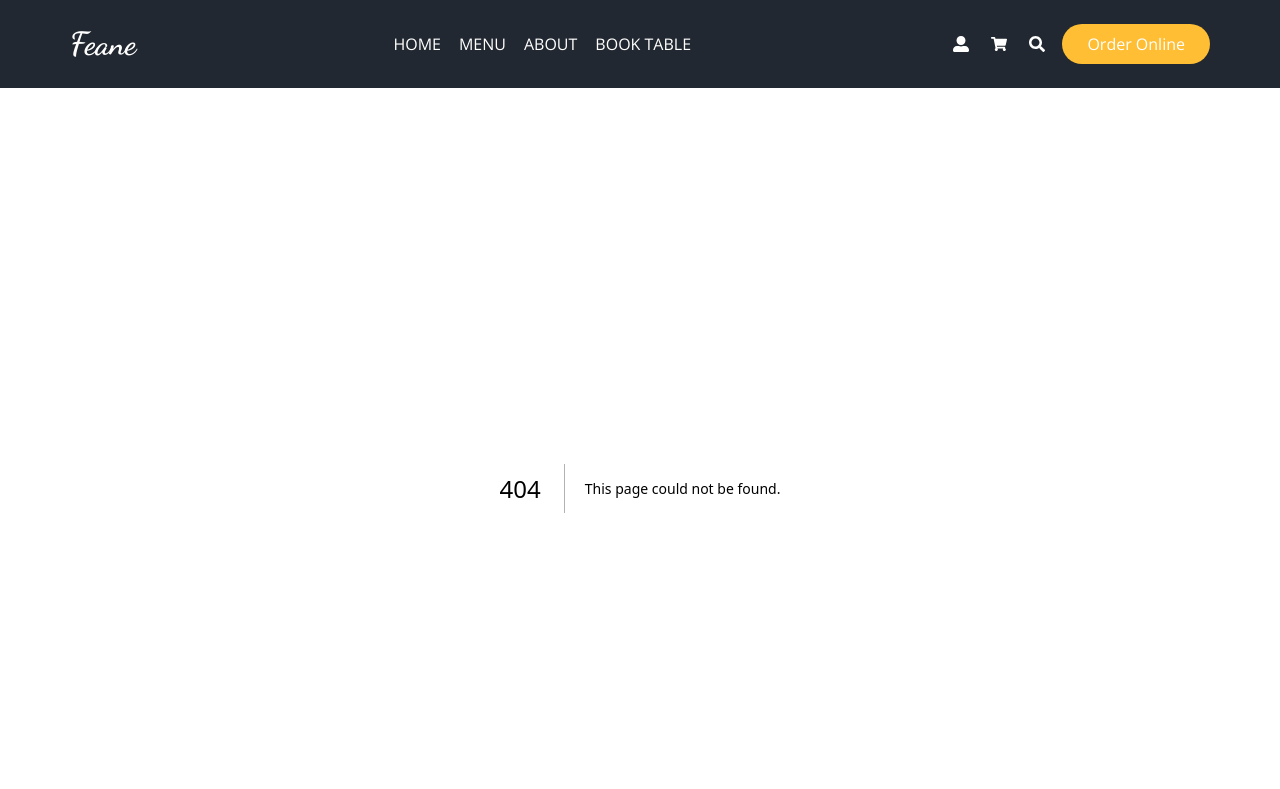
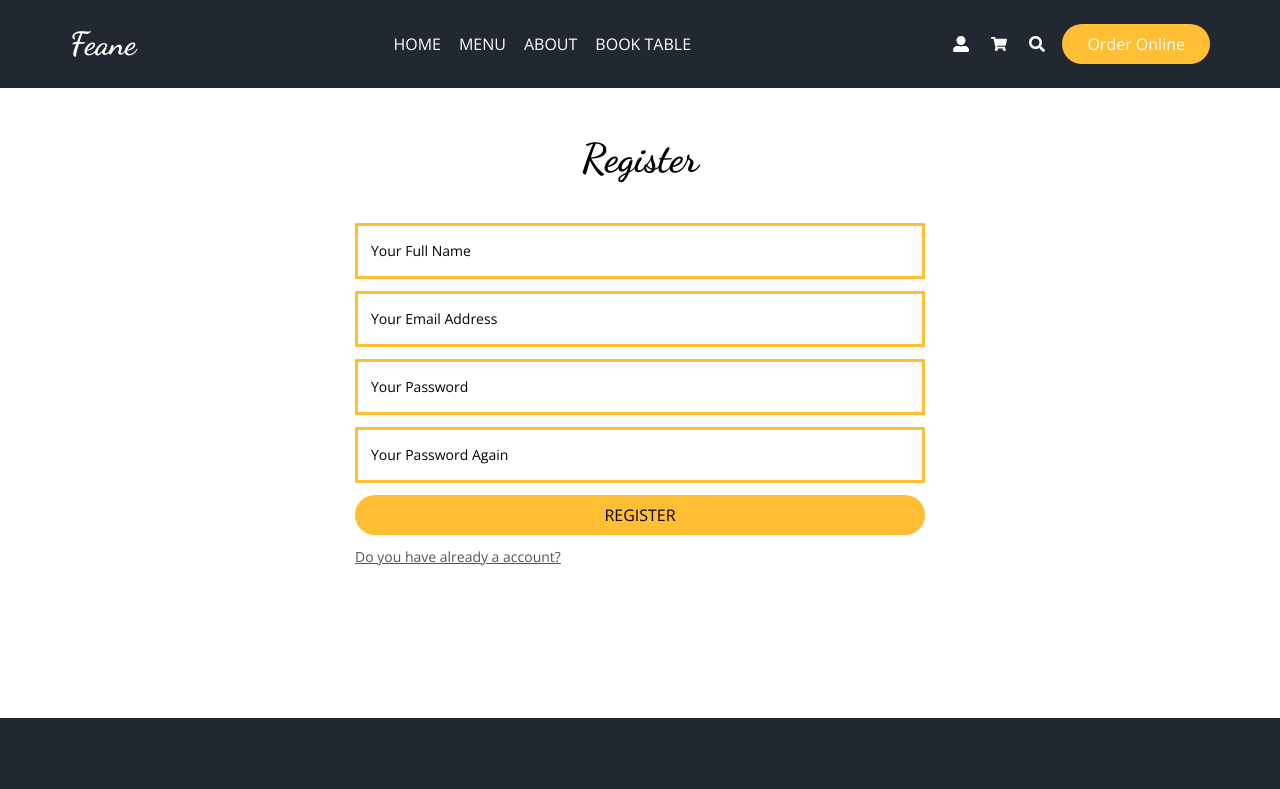
Before and after one commit to HuseyinKaraman/nextjs-food-ordering, a Next.js app: page /auth/register in a window 1280 px wide. Before the commit this address had no page. Shown: the top 789 px of the page. Built offline with nearby package versions, Linux system fonts and the light colour scheme.

Commit message:
Work on Login,Register Pages

```diff
--- a/components/layout/Header.jsx
+++ b/components/layout/Header.jsx
@@ -43,7 +43,7 @@ const Header = () => {
                     </div>
                 </nav>
                 <div className="flex gap-x-3 items-center">
-                    <Link href="/" className="px-[5px] py-[14px] hover:text-primary cursor-pointer transition-all">
+                    <Link href="/auth/login" className="px-[5px] py-[14px] hover:text-primary cursor-pointer transition-all">
                         <FaUserAlt />
                     </Link>
                     <Link href="/" className="px-[5px] py-[14px] hover:text-primary cursor-pointer transition-all">
--- /dev/null
+++ b/pages/admin/index.js
@@ -0,0 +1,68 @@
+import React from "react";
+import Title from "../../components/ui/Title";
+import Input from "../../components/form/Input";
+import { useFormik } from "formik";
+import { adminSchema } from "../../schema/adminSchema";
+import Link from "next/link";
+
+const Index = () => {
+    const onSubmit = async (values, actions) => {
+        await new Promise((resolve) => setTimeout(resolve, 2000));
+        alert(values.username)
+        alert(values.password)
+        actions.resetForm();
+    };
+
+    const { values, errors, touched, handleSubmit, handleChange, handleBlur } = useFormik({
+        initialValues: {
+            username: "",
+            password: "",
+        },
+
+        onSubmit,
+        validationSchema: adminSchema,
+    });
+
+    const inputs = [
+        {
+            name: "username",
+            type: "text",
+            placeholder: "Your Username",
+        },
+        {
+            name: "password",
+            type: "password",
+            placeholder: "Your Password",
+        },
+    ];
+
+    return (
+        <div className="container mx-auto py-20 sm:h-[630px]">
+            <Title addClass={"text-[40px] text-center"}>Admin Login</Title>
+                <form
+                    className="flex flex-col gap-y-3 w-1/2 min-w-[400px] justify-center mx-auto mt-[35px]"
+                    onSubmit={handleSubmit}
+                >
+                    {inputs.map((input, index) => (
+                        <Input
+                            key={index}
+                            {...input}
+                            onChange={handleChange}
+                            onBlur={handleBlur}
+                            value={values[input.name]}
+                            errorMessage={errors[input.name]}
+                            touched={touched[input.name]}
+                        />
+                    ))}
+                    <button className="btn-primary w-full" type="submit">
+                        LOGIN
+                    </button>
+                    <Link href={"/"} className="underline text-sm cursor-pointer text-gray-600">
+                       HomePage
+                    </Link>
+                </form>
+        </div>
+    );
+};
+
+export default Index;
--- /dev/null
+++ b/pages/auth/login.jsx
@@ -0,0 +1,70 @@
+import React from "react";
+import Title from "../../components/ui/Title";
+import Input from "../../components/form/Input";
+import { useFormik } from "formik";
+import { loginSchema } from "../../schema/loginSchema";
+import Link from "next/link";
+
+const Login = () => {
+    const onSubmit = async (values, actions) => {
+        await new Promise((resolve) => setTimeout(resolve, 2000));
+        alert(values.password)
+        actions.resetForm();
+    };
+
+    const { values, errors, touched, handleSubmit, handleChange, handleBlur } = useFormik({
+        initialValues: {
+            email: "",
+            password: "",
+        },
+
+        onSubmit,
+        validationSchema: loginSchema,
+    });
+
+    const inputs = [
+        {
+            name: "email",
+            type: "email",
+            placeholder: "Your Email Address",
+        },
+        {
+            name: "password",
+            type: "password",
+            placeholder: "Your Password",
+        },
+    ];
+
+    return (
+        <div className="container mx-auto py-20 sm:h-[630px]">
+            <Title addClass={"text-[40px] text-center"}>Login</Title>
+                <form
+                    className="flex flex-col gap-y-3 w-1/2 min-w-[400px] justify-center mx-auto mt-[35px]"
+                    onSubmit={handleSubmit}
+                >
+                    {inputs.map((input, index) => (
+                        <Input
+                            key={index}
+                            {...input}
+                            onChange={handleChange}
+                            onBlur={handleBlur}
+                            value={values[input.name]}
+                            errorMessage={errors[input.name]}
+                            touched={touched[input.name]}
+                        />
+                    ))}
+                    <button className="btn-primary w-full" type="submit">
+                        LOGIN
+                    </button>
+                    <button className="btn-primary w-full !bg-secondray !text-white" type="submit">
+                        <i className="fa-brands fa-github mr-2 !text-[18px]"></i>GITHUB
+                    </button>
+                    <Link href={"/auth/register"} className="underline text-sm cursor-pointer text-gray-600">
+                        Do you no have a account?
+                    </Link>
+                </form>
+        </div>
+    );
+};
+
+export default Login;
--- /dev/null
+++ b/pages/auth/register.jsx
@@ -0,0 +1,78 @@
+import React from "react";
+import Title from "../../components/ui/Title";
+import Input from "../../components/form/Input";
+import { useFormik } from "formik";
+import { registerSchema } from "../../schema/registerSchema";
+import Link from "next/link";
+
+const Register = () => {
+    const onSubmit = async (values, actions) => {
+        await new Promise((resolve) => setTimeout(resolve, 2000));
+        actions.resetForm();
+    };
+
+    const { values, errors, touched, handleSubmit, handleChange, handleBlur } = useFormik({
+        initialValues: {
+            fullName:"",
+            email: "",
+            password: "",
+            confirmPassword: "",
+        },
+
+        onSubmit,
+        validationSchema: registerSchema,
+    });
+
+    const inputs = [
+        {
+            name: "fullName",
+            type: "text",
+            placeholder: "Your Full Name",
+        },
+        {
+            name: "email",
+            type: "email",
+            placeholder: "Your Email Address",
+        },
+        {
+            name: "password",
+            type: "password",
+            placeholder: "Your Password",
+        },
+        {
+            name: "confirmPassword",
+            type: "password",
+            placeholder: "Your Password Again",
+        },
+    ];
+
+    return (
+        <div className="container mx-auto py-10 sm:h-[630px]">
+            <Title addClass={"text-[40px] text-center"}>Register</Title>
+                <form
+                    className="flex flex-col gap-y-3 w-1/2 min-w-[400px] justify-center mx-auto mt-[35px]"
+                    onSubmit={handleSubmit}
+                >
+                    {inputs.map((input, index) => (
+                        <Input
+                            key={index}
+                            {...input}
+                            onChange={handleChange}
+                            onBlur={handleBlur}
+                            value={values[input.name]}
+                            errorMessage={errors[input.name]}
+                            touched={touched[input.name]}
+                        />
+                    ))}
+                    <button className="btn-primary w-full" type="submit">
+                        REGISTER
+                    </button>
+                    <Link href={"/auth/login"} className="underline text-sm cursor-pointer text-gray-600">
+                        Do you have already a account?
+                    </Link>
+                </form>
+        </div>
+    );
+};
+
+export default Register
--- /dev/null
+++ b/schema/adminSchema.js
@@ -0,0 +1,8 @@
+import * as Yup from "yup";
+
+export const adminSchema = Yup.object().shape({
+    username: Yup.string().required("Username is required").min(3,"Username must be at least 3 characters"),
+    password: Yup.string().required("Password is required")
+    .min(8,"Password must be at least 8 characters")
+    .matches(/(?=.*?[A-Z])(?=.*?[a-z])(?=.*\d)(?=.*?[#?!@$%^&*-+.,])[A-Za-z\d@$!%*?&+.,]/,"Password must contain at least one upper case,lower case,one digit,special characters")
+});
--- /dev/null
+++ b/schema/loginSchema.js
@@ -0,0 +1,8 @@
+import * as Yup from "yup";
+
+export const loginSchema = Yup.object().shape({
+    email: Yup.string().email("Email is invalid").required("Email is required"),
+    password: Yup.string().required("Password is required")
+    .min(8,"Password must be at least 8 characters")
+    .matches(/(?=.*?[A-Z])(?=.*?[a-z])(?=.*\d)(?=.*?[#?!@$%^&*-+.,])[A-Za-z\d@$!%*?&+.,]/,"Password must contain at least one upper case,lower case,one digit,special characters")
+});
--- /dev/null
+++ b/schema/registerSchema.js
@@ -0,0 +1,16 @@
+import * as Yup from "yup";
+
+export const registerSchema = Yup.object().shape({
+    fullName: Yup.string().min(5, "Full name must be at least 5 characters").required("Full Name is required"),
+    email: Yup.string().email("Email is invalid").required("Email is required"),
+    password: Yup.string()
+        .required("Password is required")
+        .min(8, "Password must be at least 8 characters")
+        .matches(
+            /(?=.*?[A-Z])(?=.*?[a-z])(?=.*\d)(?=.*?[#?!@$%^&*-+.,])[A-Za-z\d@$!%*?&+.,]/,
+            "Password must contain at least one upper case,lower case,one digit,special characters"
+        ),
+    confirmPassword: Yup.string()
+        .required("Confirm Password is required")
+        .oneOf([Yup.ref("password"), null], "Passwords must match")
+});
```
